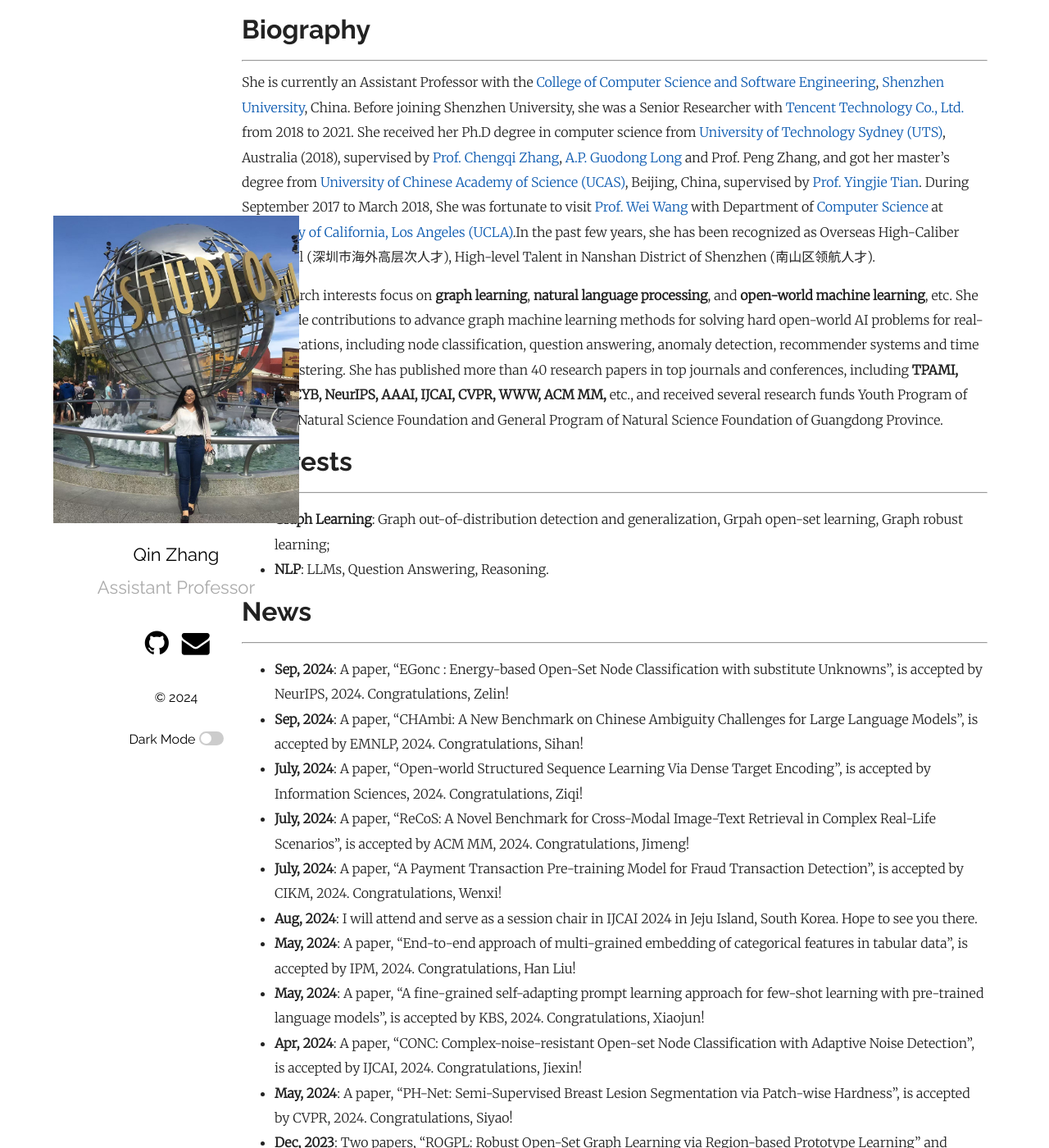
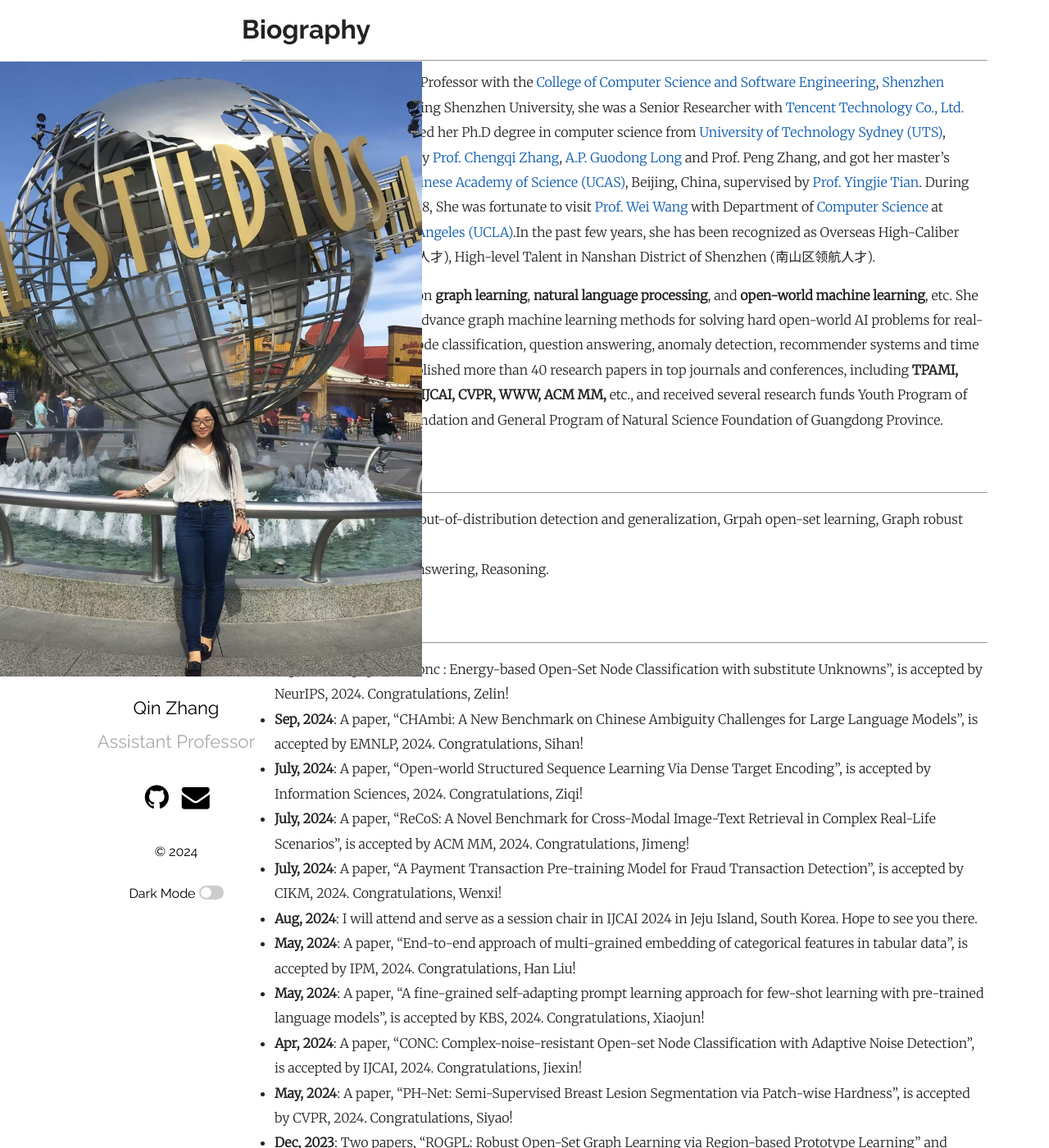
Before and after one commit to qinzhang11/qinzhang11.github.io, a Jekyll site: the page built from index.md, in a window 1280 px wide and 1400 px high. Shown: the whole window at 82% size. Built offline with Jekyll 4.4.1, drawn with Linux system fonts in a browser that asks for light colours.

Commit message:
Update plain.scss

```diff
--- a/_sass/plain.scss
+++ b/_sass/plain.scss
@@ -133,7 +133,7 @@ main {
       line-height: normal;
     }
     img {
-      max-width: 300px;
+      max-width: 600px;
     }
     img.dark {
       display: none;
```
